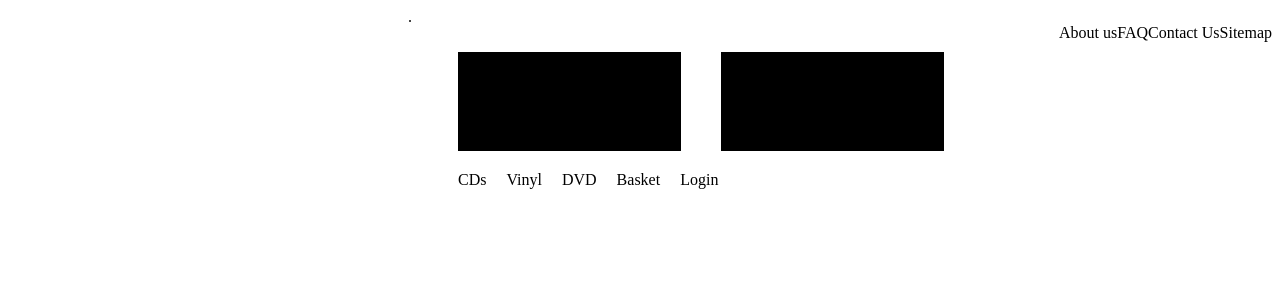
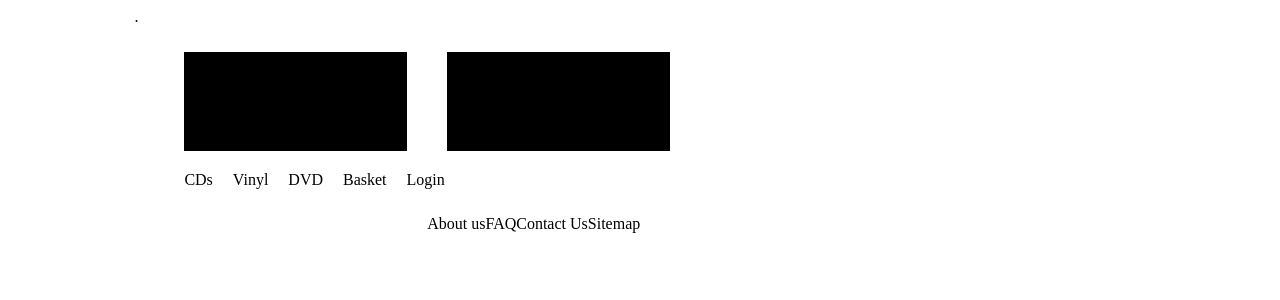
Before and after one commit to ObscureMedia/MediaTree, a PHP site: page / in a window 1280 px wide. Shown: the top 300 px of the page. Run offline with PHP 8.4, Linux system fonts and the light colour scheme.

Commit message:
Footer floated to the bottom and widths scale to window size.
Used Width 100% to force footer to float to the bottom (content was otherwise not enough and footer stayed to the right) and used percentage values to have the div sizes scale to the available browser space.

```diff
--- a/footer.php
+++ b/footer.php
@@ -2,6 +2,7 @@
 
 ?>
 <div id="footer">
+	<div id="footerWrapper">
 		<ul>
 			<li>About us</li>
 			<li>FAQ</li>
@@ -9,3 +10,4 @@
 			<li>Sitemap</li>
 		</ul>
 	</div>
+</div>
--- a/stylingCSS.css
+++ b/stylingCSS.css
@@ -2,8 +2,9 @@
 /* The entire header, conprising of both levels of navigation */
 #header {
 	display:block;
-	padding-left:400px;
+	padding-left:10%;
 	float:left;
+
 }
 
 /* Each item in the header, the topnav and navigation */
@@ -14,7 +15,6 @@
 
 /* The topnav bar, containing the logo, search bar and basket */
 #topnav {
-
 }
 
 /*each item in the topnav bar.*/
@@ -26,7 +26,6 @@
 
 /*The navigation bar, containing the catagories and user navigation*/
 #navigation {
-
 }
 
 /*each item in the navigation bar*/
@@ -38,13 +37,18 @@
 
 /*page footer*/
 #footer {
-	margin:0px;
+	display:block;
 	float:right;
+	width:100%
+
+}
+
+#footerwrapper {
+padding-left:30%;
 }
 
 /*each item in the page footer	*/
 #footer li{
 	display:block;
-	padding: 5px, 5px, 5px, 5px;
 	float:left;
 	}
```
Lines whose indentation alone changed are shown as unchanged.
